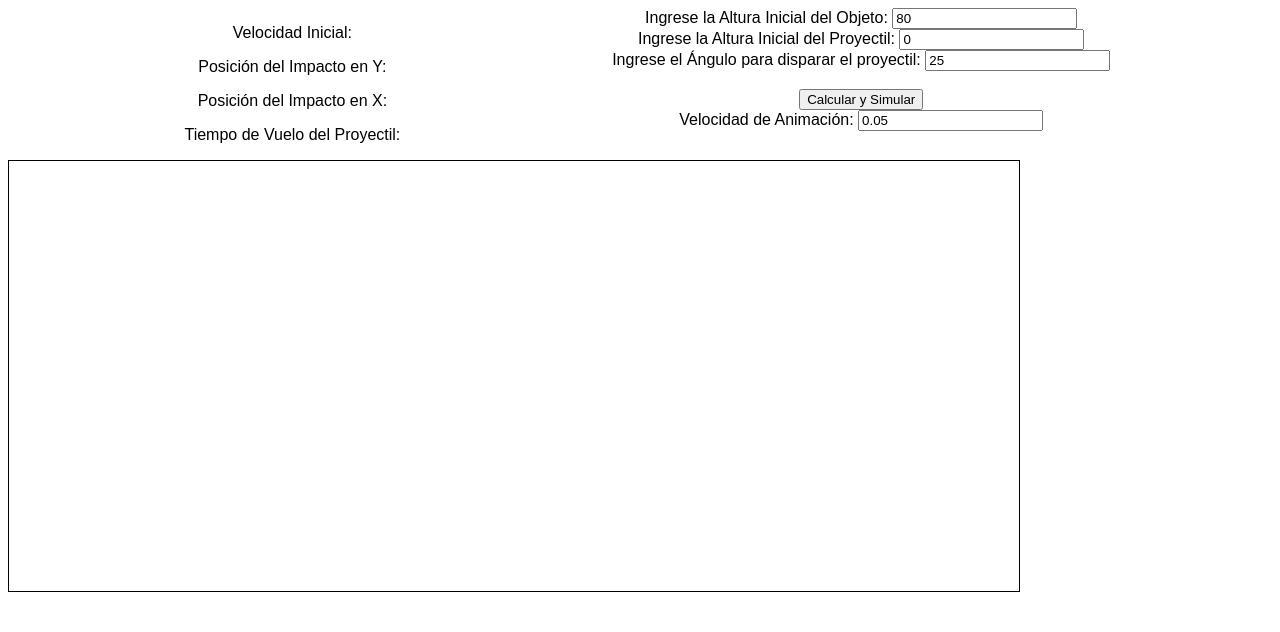
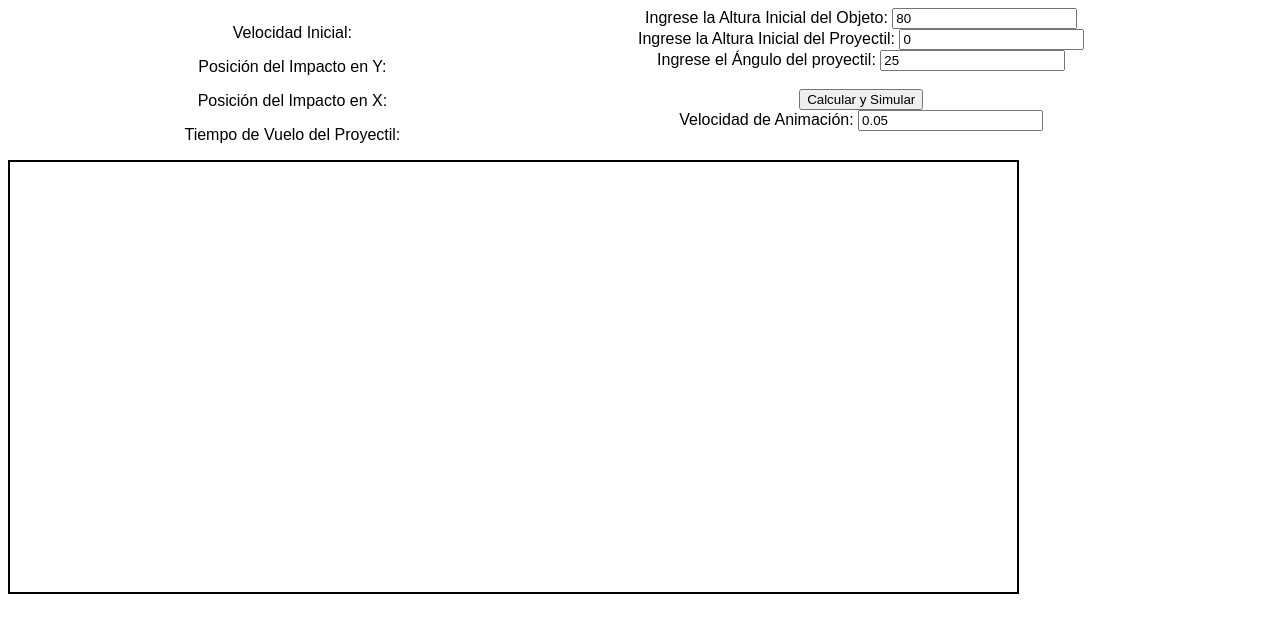
Before and after one commit to AsherGarciaO/Practica, a plain HTML site: page index.html in a window 1280 px wide. Drawn offline with Linux system fonts and the light colour scheme.

Commit message:
Agregado

```diff
--- a/css/styles.css
+++ b/css/styles.css
@@ -9,7 +9,9 @@ body{
 }
 
 #canvas {
-    border: 1px solid black;
+    border: 2px solid black;
+    margin: 0px;
+    padding: 0px;
 }
 
 .clearfix{
--- a/index.html
+++ b/index.html
@@ -20,7 +20,7 @@
         Ingrese la Altura Inicial del Proyectil:
         <input type="number" id="alturaP" min="0" value="0">
         <br>
-        Ingrese el Ángulo para disparar el proyectil:
+        Ingrese el Ángulo del proyectil:
         <input type="number" id="anguloP" min="1" value="25">
         <br><br>
         <center>
@@ -31,7 +31,7 @@
     </div>
     <div class="clearfix"></div>
     <div>
-        <canvas id="canvas" width="1010" height="430"></canvas>
+        <canvas id="canvas" width="1007" height="430"></canvas>
         <script src="./js/ecuaciones.js"></script>
         <script src="./js/elementos.js"></script>
     </div>
--- a/js/elementos.js
+++ b/js/elementos.js
@@ -33,6 +33,7 @@ function agregarEventos(calcular, button, ...ids) {
         let resultado = calcular(yObjeto, angulo, yProyectil);
         mostrarResultado(resultado);
         deshabilitarInputs();
+
         simularMovimiento(resultado.v0p, angulo, yProyectil, yObjeto, resultado.xF);
     });
 
@@ -44,6 +45,7 @@ function agregarEventos(calcular, button, ...ids) {
             let resultado = calcular(yObjeto, angulo, yProyectil);
             mostrarResultado(resultado);
             deshabilitarInputs();
+
             simularMovimiento(resultado.v0p, angulo, yProyectil, yObjeto, resultado.xF);
         });
     });
```
Also changed, not shown: js/ecuaciones.js (line endings or trailing spaces).
